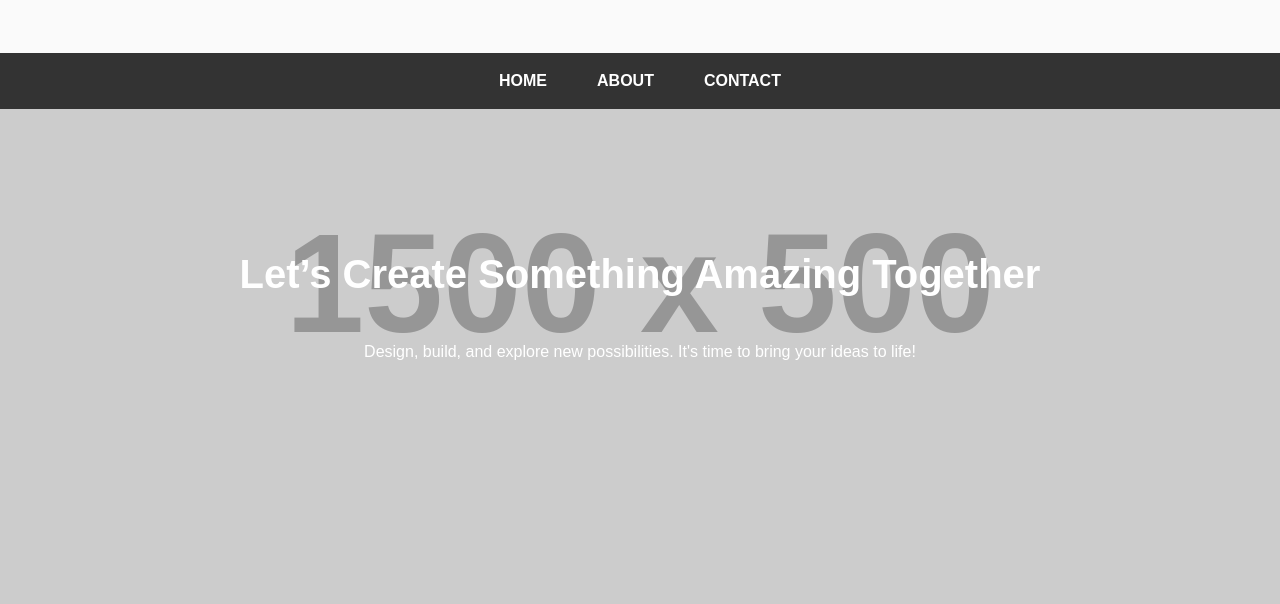
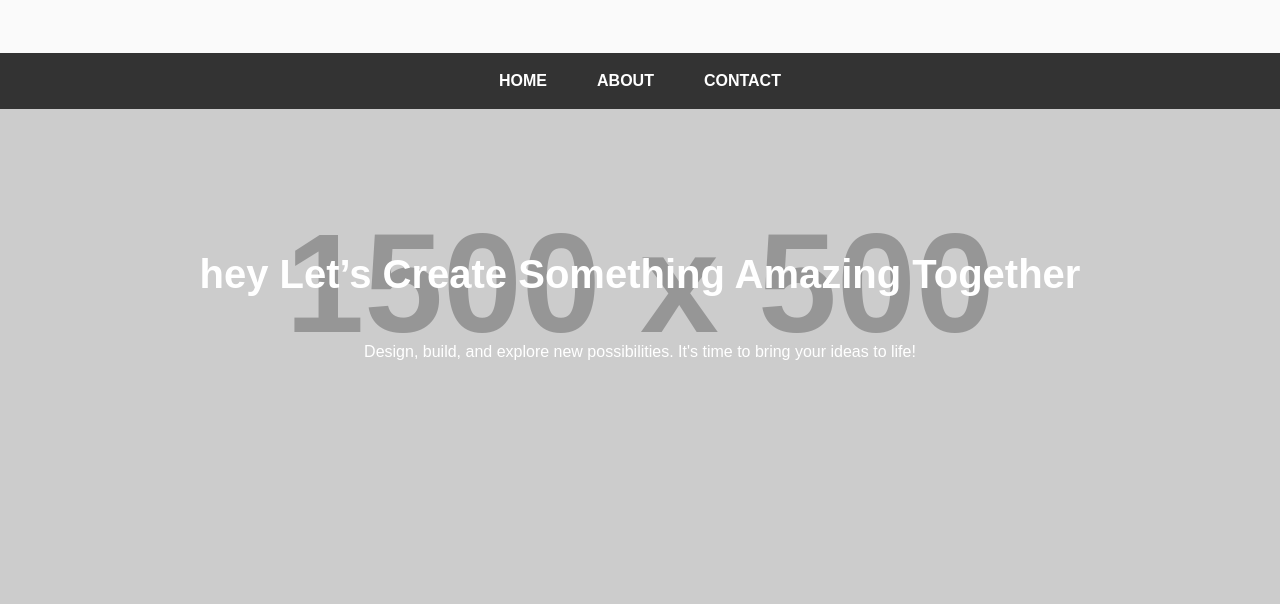
Before and after one commit to tanavi0312/simpleWebsite, a plain HTML site: page index.html in a window 1280 px wide. Shown: the part 161-765 px from the top of the page. Drawn offline with Linux system fonts and the light colour scheme; placeholder pictures from the web are drawn by us.

Commit message:
Update index1.html

```diff
--- a/index.html
+++ b/index.html
@@ -145,7 +145,7 @@
     </nav>
 
     <section class="hero-section">
-        <h2>Let’s Create Something Amazing Together</h2>
+        <h2> hey Let’s Create Something Amazing  Together</h2>
         <p>Design, build, and explore new possibilities. It's time to bring your ideas to life!</p>
     </section>
 <section class="hero-section">
```
